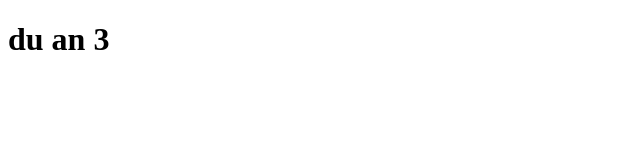
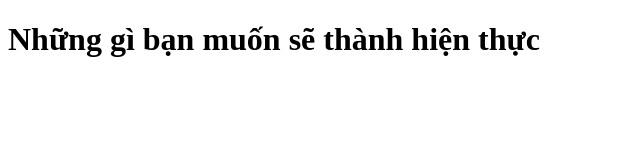
Before and after one commit to ThanhsonWeb/duan3, a plain HTML site: page index.html in a window 1280 px wide. Shown: the whole page, without its empty margins (0-640 px from the left). Drawn offline with Linux system fonts and the light colour scheme.

Commit message:
thay doi lan 1

```diff
--- a/index.html
+++ b/index.html
@@ -6,6 +6,6 @@
     <title>Dự án 3</title>
 </head>
 <body>
-    <h1>du an 3</h1>
+    <h1>Những gì bạn muốn sẽ thành hiện thực</h1>
 </body>
 </html>
```
